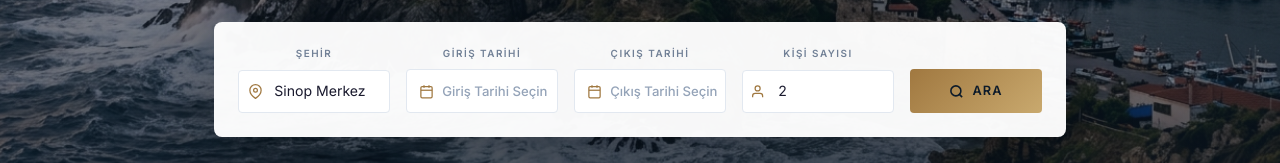
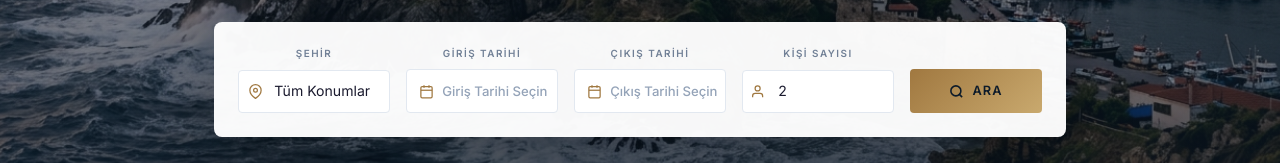
Before and after one commit to mahirr-Art/hotel-reservation-system, a Next.js app: page / in a window 1280 px wide. Shown: the part 542-705 px from the top of the page. Built offline with nearby package versions, Linux system fonts and the light colour scheme; no server answers; the database is empty; a web font is replaced by a local one.

Commit message:
Feat: Şehir seçimlerine 'Tüm Konumlar' filtresi eklenerek tüm odaların listelenebilmesi sağlandı

```diff
--- a/app/(site)/rezervasyon/page.tsx
+++ b/app/(site)/rezervasyon/page.tsx
@@ -7,7 +7,7 @@ type Room = { id: string; name: string; price: string; capacity: number; availab
 
 function RezervasyonForm() {
   const searchParams = useSearchParams();
-  const [city, setCity] = useState(searchParams.get("city") || "Sinop Merkez");
+  const [city, setCity] = useState(searchParams.get("city") || "all");
   const [checkIn, setCheckIn] = useState(searchParams.get("checkIn") || "");
   const [checkOut, setCheckOut] = useState(searchParams.get("checkOut") || "");
   const [guestCount, setGuestCount] = useState(Number(searchParams.get("guests")) || 2);
@@ -274,6 +274,7 @@ function RezervasyonForm() {
         <label className="text-sm">
           Şehir
           <select value={city} onChange={(e) => setCity(e.target.value)} className="mt-1 w-full rounded-lg border px-3 py-2">
+            <option value="all">Tüm Konumlar</option>
             <option value="Sinop Merkez">Sinop Merkez</option>
             <option value="Gerze">Gerze</option>
           </select>
--- a/app/api/odalar/route.ts
+++ b/app/api/odalar/route.ts
@@ -9,7 +9,7 @@ export async function GET(request: NextRequest) {
   const city = searchParams.get("city");
 
   const baseWhere: any = { capacity: { gte: guestCount } };
-  if (city) baseWhere.city = city;
+  if (city && city !== "all" && city !== "Tüm Konumlar") baseWhere.city = city;
 
   if (!checkIn || !checkOut) {
     const rooms = await prisma.room.findMany({ where: baseWhere, include: { category: true } });
--- a/components/HomeSearchForm.tsx
+++ b/components/HomeSearchForm.tsx
@@ -81,6 +81,7 @@ export default function HomeSearchForm() {
             className="search-date-input"
             style={{ paddingLeft: "2.2rem", appearance: "none" }}
           >
+            <option value="all">Tüm Konumlar</option>
             <option value="Sinop Merkez">Sinop Merkez</option>
             <option value="Gerze">Gerze</option>
           </select>
```
